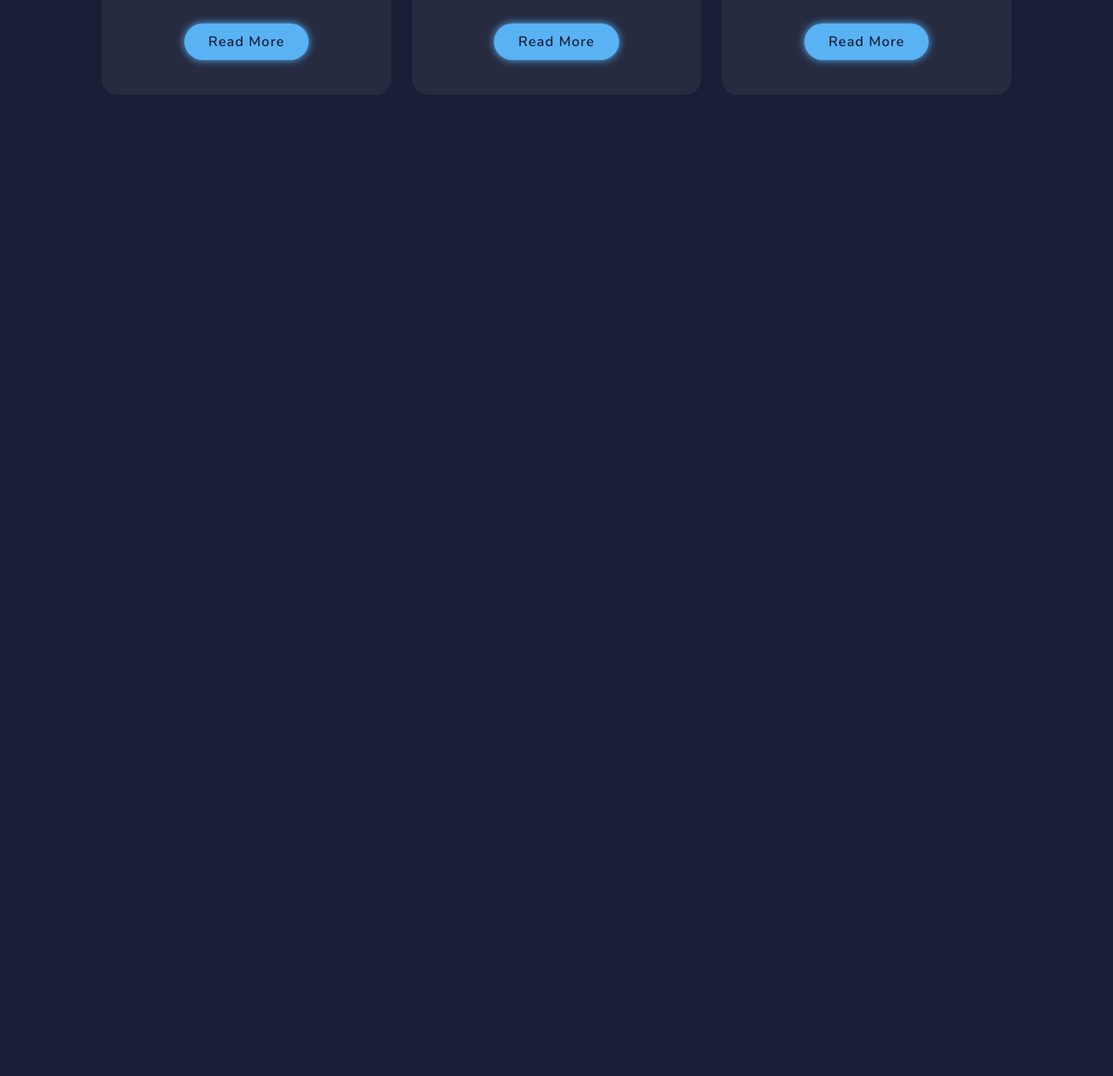
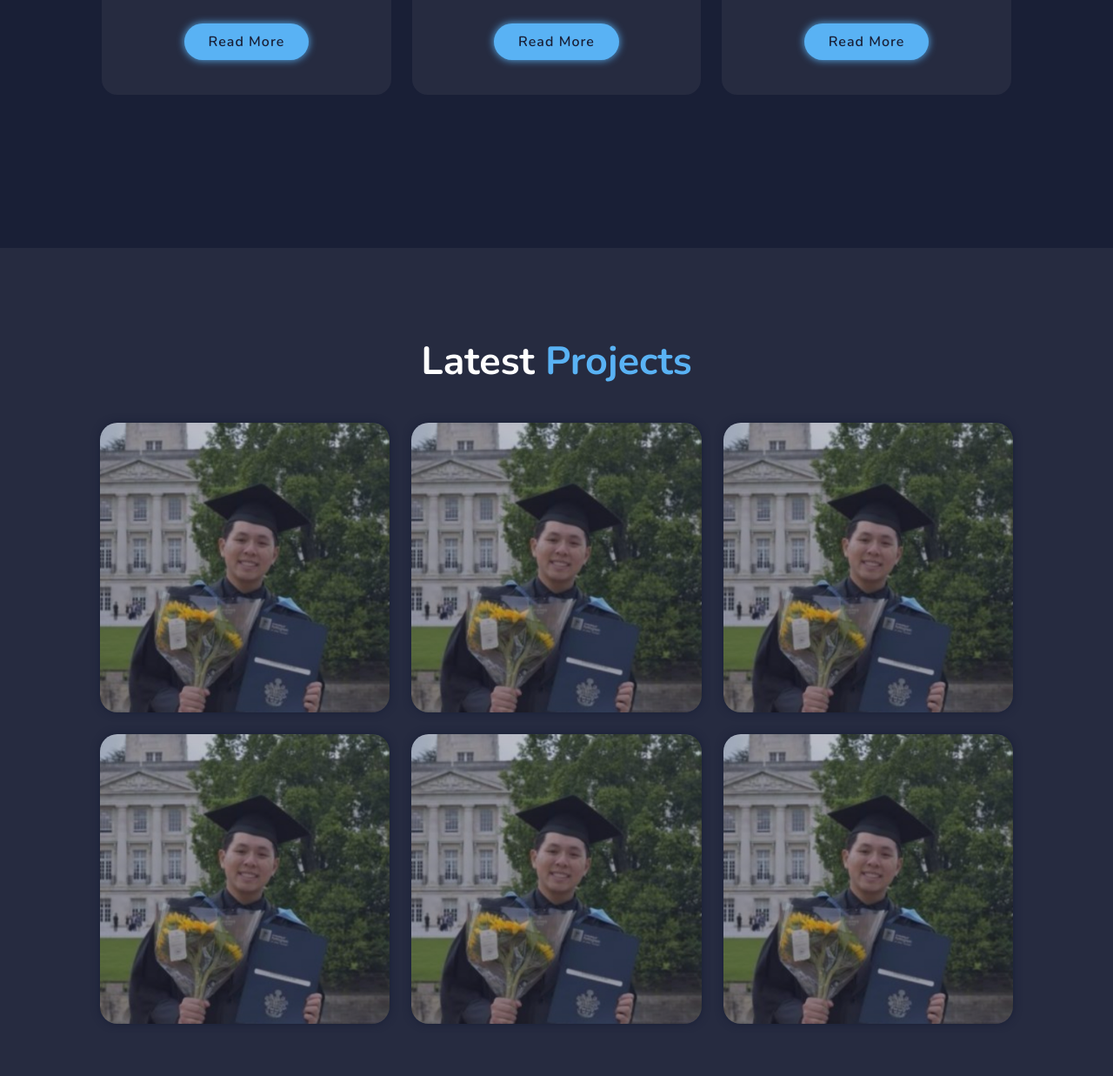
Before and after one commit to TheKillerLord/personal-website, a plain HTML site: page index.html in a window 1280 px wide. Shown: the part 2115-3352 px from the top of the page at 87% size. Before the commit the page ends 2400 px from the top, so only its background shows below. Drawn offline with nearby package versions, Linux system fonts and the light colour scheme.

Commit message:
Added Portfolio Section

```diff
--- a/index.html
+++ b/index.html
@@ -62,8 +62,8 @@
         </div>
     </section>
 
-     <!--Service Section Design-->
-     <section class="services" id="services">
+    <!--Service Section Design-->
+    <section class="services" id="services">
         <h2 class="heading">My <span>Services</span></h2>
 
         <div class="services-container">
@@ -92,6 +92,69 @@
      </section>
 
 
+    <!--Portfolio Section Design-->
+    <section class="portfolio" id="portfolio">
+        <h2 class="heading">Latest <span>Projects</span></h2>
+
+        <div class="portfolio-container">
+            <div class="portfolio-box">
+                <img src="img/profilePic.jpeg" alt="">
+                <div class="portfolio-layer">
+                    <h4>Web Design</h4>
+                    <p>Lorem ipsum dolor sit amet consectetur adipisicing elit. Qui tempora, cumque aliquid voluptatem dolor aperiam ipsa quam, architecto veritatis laboriosam ad inventore placeat porro impedit animi error reprehenderit. Odit, voluptatum?</p>
+                    <i class="fa-solid fa-up-right-from-square"></i>
+                </div>
+            </div>
+
+            <div class="portfolio-box">
+                <img src="img/profilePic.jpeg" alt="">
+                <div class="portfolio-layer">
+                    <h4>Web Design</h4>
+                    <p>Lorem ipsum dolor sit amet consectetur adipisicing elit. Qui tempora, cumque aliquid voluptatem dolor aperiam ipsa quam, architecto veritatis laboriosam ad inventore placeat porro impedit animi error reprehenderit. Odit, voluptatum?</p>
+                    <i class="fa-solid fa-up-right-from-square"></i>
+                </div>
+            </div>
+
+            <div class="portfolio-box">
+                <img src="img/profilePic.jpeg" alt="">
+                <div class="portfolio-layer">
+                    <h4>Web Design</h4>
+                    <p>Lorem ipsum dolor sit amet consectetur adipisicing elit. Qui tempora, cumque aliquid voluptatem dolor aperiam ipsa quam, architecto veritatis laboriosam ad inventore placeat porro impedit animi error reprehenderit. Odit, voluptatum?</p>
+                    <i class="fa-solid fa-up-right-from-square"></i>
+                </div>
+            </div>
+
+            <div class="portfolio-box">
+                <img src="img/profilePic.jpeg" alt="">
+                <div class="portfolio-layer">
+                    <h4>Web Design</h4>
+                    <p>Lorem ipsum dolor sit amet consectetur adipisicing elit. Qui tempora, cumque aliquid voluptatem dolor aperiam ipsa quam, architecto veritatis laboriosam ad inventore placeat porro impedit animi error reprehenderit. Odit, voluptatum?</p>
+                    <i class="fa-solid fa-up-right-from-square"></i>
+                </div>
+            </div>
+
+             <div class="portfolio-box">
+                <img src="img/profilePic.jpeg" alt="">
+                <div class="portfolio-layer">
+                    <h4>Web Design</h4>
+                    <p>Lorem ipsum dolor sit amet consectetur adipisicing elit. Qui tempora, cumque aliquid voluptatem dolor aperiam ipsa quam, architecto veritatis laboriosam ad inventore placeat porro impedit animi error reprehenderit. Odit, voluptatum?</p>
+                    <i class="fa-solid fa-up-right-from-square"></i>
+                </div>
+            </div>
+
+            <div class="portfolio-box">
+                <img src="img/profilePic.jpeg" alt="">
+                <div class="portfolio-layer">
+                    <h4>Web Design</h4>
+                    <p>Lorem ipsum dolor sit amet consectetur adipisicing elit. Qui tempora, cumque aliquid voluptatem dolor aperiam ipsa quam, architecto veritatis laboriosam ad inventore placeat porro impedit animi error reprehenderit. Odit, voluptatum?</p>
+                    <i class="fa-solid fa-up-right-from-square"></i>
+                </div>
+            </div>
+
+
+        </div>
+    </section>
+
 
     <script src="main.js"></script>
 
--- a/styles.css
+++ b/styles.css
@@ -226,3 +226,84 @@ span {
     font-size: 1.6rem;
     margin: 1rem 0 3rem;
 }
+
+.portfolio {
+    background: var(--snd-bg-color);
+}
+
+.portfolio-container {
+    margin-bottom: 4rem;
+}
+
+.portfolio-container {
+    display: grid;
+    grid-template-columns: repeat(3, 1fr);
+    align-items: center;
+    gap: 2.5rem;
+}
+.portfolio h2 {
+    margin-bottom: 4rem;
+}
+
+.portfolio-container .portfolio-box {
+    position: relative;
+    border-radius: 2rem;
+    box-shadow: 0 0 1rem var(--bg-color);
+    overflow: hidden;
+    display: flex;
+}
+
+.portfolio-box img {
+    width: 100%;
+    transition: .5s ease;
+    opacity: 0.7;
+}
+
+.portfolio-box:hover img {
+    transform: scale(1.1);
+}
+
+.portfolio-box .portfolio-layer {
+    position: absolute;
+    bottom: 0;
+    left: 0;
+    width: 100%;
+    height: 100%;
+    background: linear-gradient(rgba(0, 0, 0, 0.1), var(--main-color));
+    display: flex;
+    justify-content: center;
+    align-items: center;
+    flex-direction: column;
+    text-align: center;
+    padding: 0 4rem;
+    transform: translateY(100%);
+    transition: .5s ease;
+}
+
+.portfolio-box:hover .portfolio-layer {
+    transform: translateY(0);
+}
+
+.portfolio-layer h4 {
+    font-size: 3rem;
+}
+
+.portfolio-layer p {
+    font-size: 1.6rem;
+    margin: .3rem 0 1rem;
+}
+
+.portfolio-layer a {
+    display: inline-flex;
+    justify-content: center;
+    align-items: center;
+    width: 5rem;
+    height: 5rem;
+    background: var(--text-color);
+    border-radius: 50%;
+}
+
+.portfolio-layer a i {
+    font-size: 2rem;
+    color: var(--snd-bg-color);
+}
```
